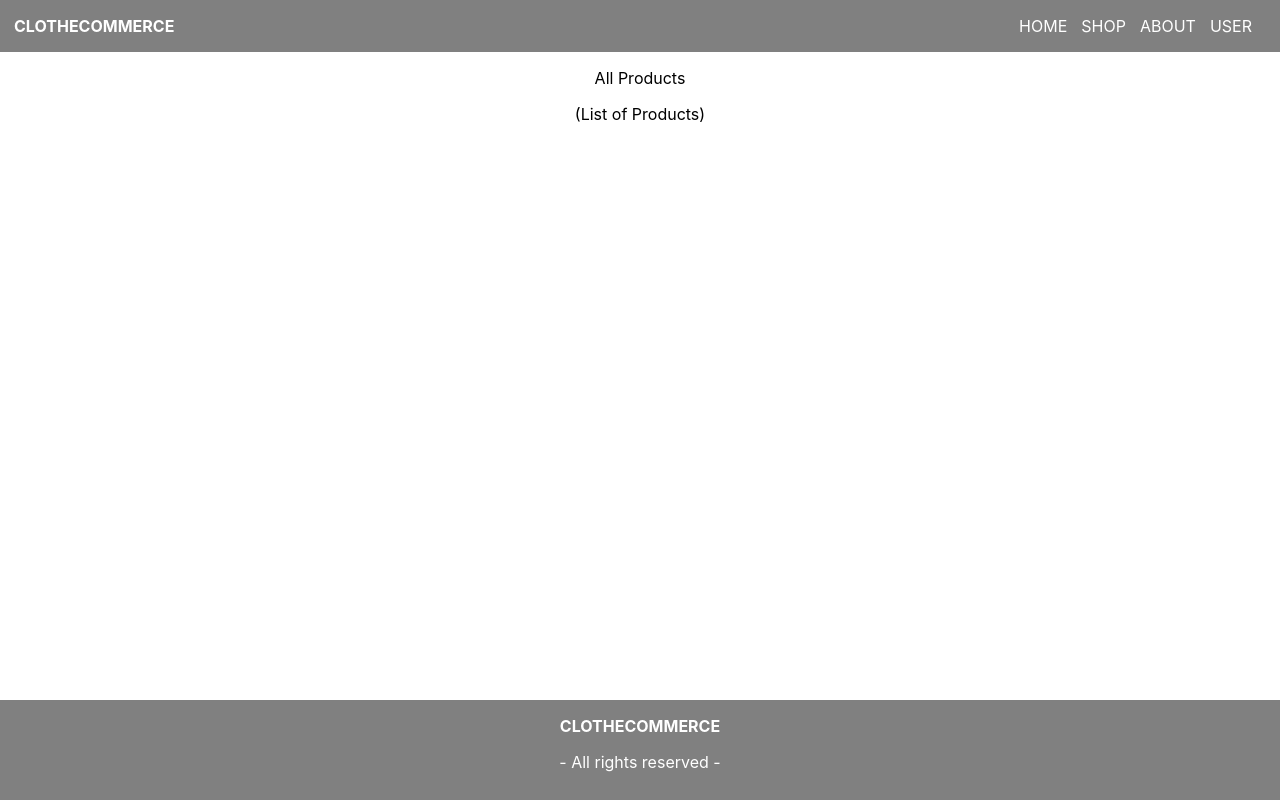
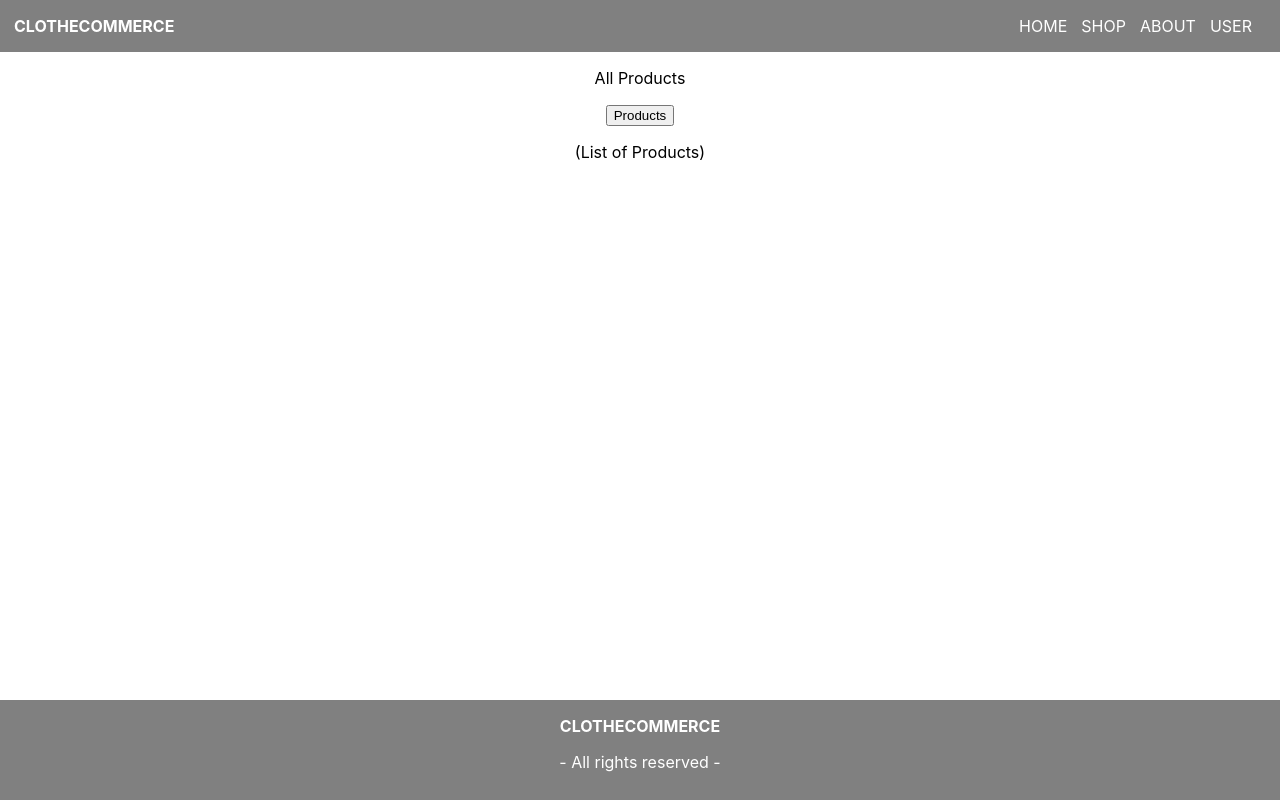
Before and after one commit to gianpaolopapaiz/ecommerce-project, a React (Create React App) app in the folder client/: page /shop in a window 1280 px wide. Built offline with nearby package versions, Linux system fonts and the light colour scheme.

Commit message:
add cors and product get from db

```diff
--- a/client/src/components/ProductList.js
+++ /dev/null
@@ -1,8 +0,0 @@
-export const ProductList = () => {
-    return (
-        <div>
-            <p>(List of Products)</p>
-
-        </div>
-    )
-}
--- /dev/null
+++ b/client/src/components/productList/ProductList.js
@@ -0,0 +1,27 @@
+import React, {useState, useEffect} from 'react';
+
+
+export const ProductList = () => {
+
+    const [products, setProducts] = useState(false);
+
+    const getProducts = () => {
+        fetch('http://localhost:4000/products').then(response => {
+            if (response.ok) {
+                return response.json();
+            }
+            throw new Error('Request Failed!');
+        }, networkError => console.log(networkError.message)
+        ).then(jsonResponse => {
+            console.log(jsonResponse)
+        });
+    }
+
+    return (
+        <div>
+            <button onClick={getProducts}>Products</button>
+            <p>(List of Products)</p>
+
+        </div>
+    )
+}
--- a/client/src/containers/ShopPage.js
+++ b/client/src/containers/ShopPage.js
@@ -1,4 +1,4 @@
-import {ProductList} from '../components/ProductList';
+import {ProductList} from '../components/productList/ProductList';
 
 export const ShopPage = () => {
     return (
--- a/package.json
+++ b/package.json
@@ -10,6 +10,7 @@
   "author": "",
   "license": "ISC",
   "dependencies": {
+    "cors": "^2.8.5",
     "dotenv": "^8.2.0",
     "express": "^4.17.1",
     "nodemon": "^2.0.7",
```
Also changed, not shown: client/src/components/product/Product.js (added), 2 other files (tests, documents, lock files or other folders).
